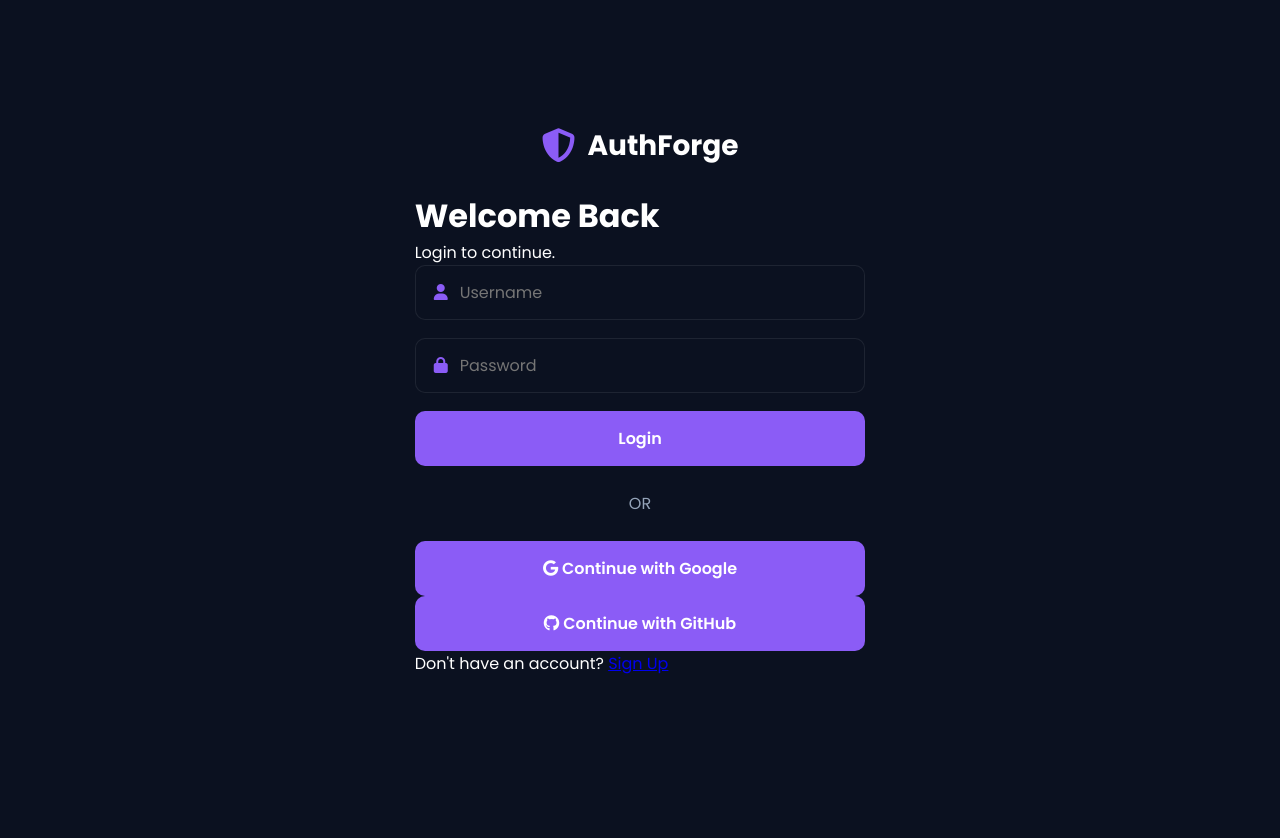
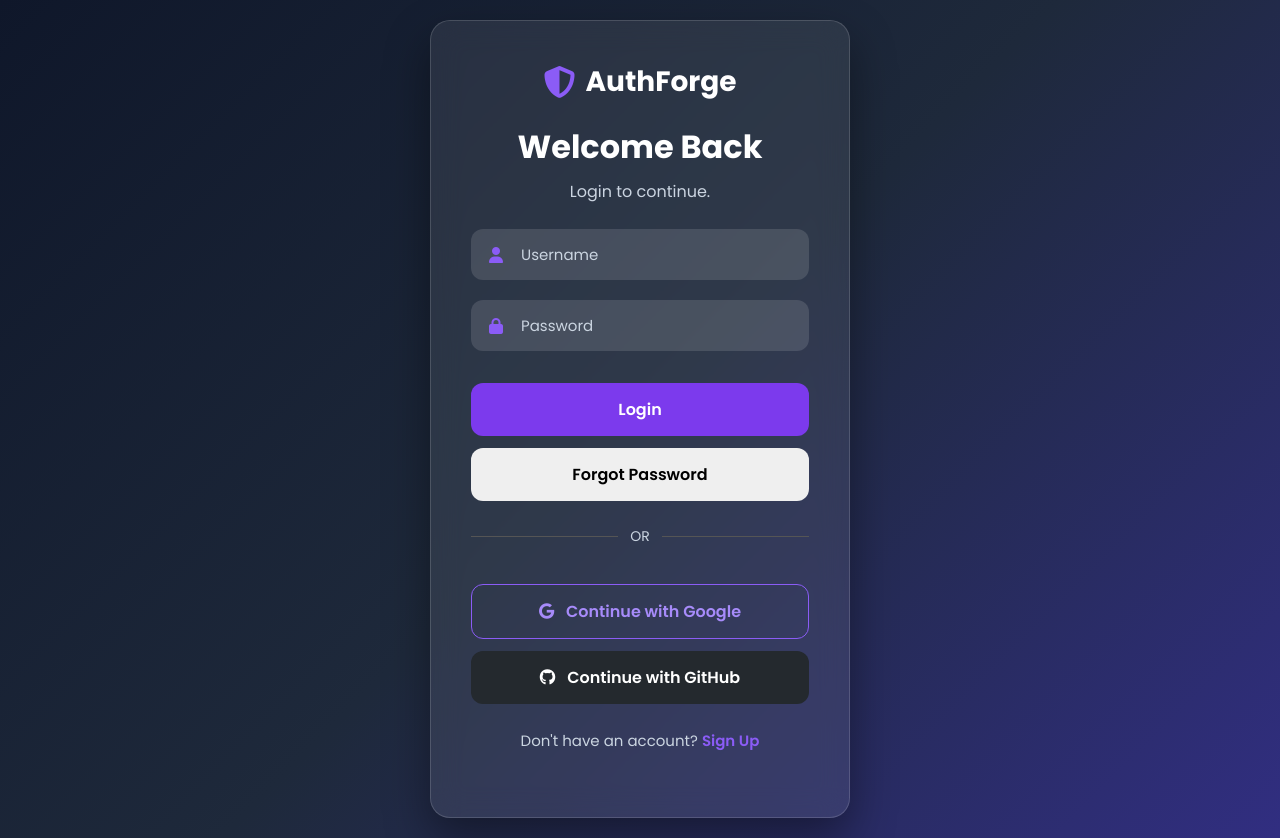
Before and after one commit to kganesh-tech/AuthForge, a website: page login.html in a window 1280 px wide. Before the commit the page ends 800 px from the top, so only its background shows below. Drawn offline with Linux system fonts and the light colour scheme.

Commit message:
Day 5: Added Forgot password UI inspired by Instagram

```diff
--- /dev/null
+++ b/forgotPassword.css
@@ -0,0 +1,97 @@
+*{
+    margin:0;
+    padding:0;
+    box-sizing:border-box;
+    font-family:Arial, Helvetica, sans-serif;
+}
+
+body{
+    height:100vh;
+    display:flex;
+    justify-content:center;
+    align-items:center;
+    background:linear-gradient(135deg,#0f172a,#1e293b,#334155);
+}
+
+.container{
+    width:400px;
+    background:#ffffff;
+    padding:40px 35px;
+    border-radius:15px;
+    box-shadow:0 10px 30px rgba(0,0,0,0.35);
+    text-align:center;
+}
+
+.container h1{
+    color:#111827;
+    margin-bottom:15px;
+    font-size:30px;
+}
+
+.container p{
+    color:#6b7280;
+    font-size:15px;
+    line-height:22px;
+    margin-bottom:30px;
+}
+
+.container a{
+    color:#2563eb;
+    text-decoration:none;
+    font-weight:bold;
+}
+
+.container a:hover{
+    text-decoration:underline;
+}
+
+input{
+    width:100%;
+    padding:14px;
+    border:1px solid #d1d5db;
+    border-radius:10px;
+    outline:none;
+    font-size:15px;
+    margin-bottom:25px;
+    transition:0.3s;
+}
+
+input:focus{
+    border-color:#2563eb;
+    box-shadow:0 0 8px rgba(37,99,235,0.3);
+}
+
+button{
+    width:100%;
+    padding:14px;
+    border:none;
+    border-radius:10px;
+    background:#2563eb;
+    color:white;
+    font-size:17px;
+    font-weight:bold;
+    cursor:pointer;
+    transition:0.3s;
+}
+
+button:hover{
+    background:#1d4ed8;
+    transform:translateY(-2px);
+}
+
+button:active{
+    transform:scale(0.98);
+}
+
+@media(max-width:450px){
+
+    .container{
+        width:90%;
+        padding:30px 20px;
+    }
+
+    .container h1{
+        font-size:25px;
+    }
+
+}
--- a/login.css
+++ b/login.css
@@ -6,183 +6,178 @@
 }
 
 body{
-
-    min-height:100vh;
-
     display:flex;
     justify-content:center;
     align-items:center;
-
-    background:#0b1120;
-
-    color:white;
+    min-height:100vh;
+    background:linear-gradient(135deg,#0f172a,#1e293b,#312e81);
 }
 
-.login-container{
-
+.container{
     width:100%;
     display:flex;
     justify-content:center;
     align-items:center;
-
-    padding:30px;
+    padding:20px;
 }
 
-.login-card{
-
+.login-box{
     width:420px;
-
-    background:#151c2e;
-
-    border:1px solid rgba(255,255,255,.08);
-
+    background:rgba(255,255,255,0.08);
+    backdrop-filter:blur(15px);
+    border:1px solid rgba(255,255,255,0.15);
     border-radius:20px;
-
     padding:40px;
-
-    box-shadow:0 0 30px rgba(124,58,237,.15);
+    color:white;
+    box-shadow:0 20px 45px rgba(0,0,0,0.4);
+    text-align:center;
 }
 
 .logo{
-
     display:flex;
     justify-content:center;
     align-items:center;
-
-    gap:12px;
-
-    margin-bottom:25px;
+    gap:10px;
+    margin-bottom:20px;
 }
 
 .logo i{
-
+    font-size:32px;
     color:#8b5cf6;
-    font-size:34px;
 }
 
 .logo h2{
-
     font-size:28px;
 }
 
-.login-card h1{
-
-    text-align:center;
-    margin-bottom:10px;
+h1{
+    margin-bottom:8px;
 }
 
-.login-card p{
-
-    text-align:center;
+.login-box p{
     color:#cbd5e1;
-
     margin-bottom:25px;
 }
 
 .input-box{
-
-    background:#0b1120;
-
-    border:1px solid rgba(255,255,255,.08);
-
-    border-radius:10px;
-
-    display:flex;
-    align-items:center;
-
-    padding:14px 18px;
-
-    margin-bottom:18px;
+    position:relative;
+    margin-bottom:20px;
 }
 
 .input-box i{
-
+    position:absolute;
+    left:18px;
+    top:50%;
+    transform:translateY(-50%);
     color:#8b5cf6;
-
-    margin-right:12px;
 }
 
 .input-box input{
-
     width:100%;
-
+    padding:14px 15px 14px 50px;
     border:none;
     outline:none;
+    border-radius:12px;
+    background:rgba(255,255,255,0.12);
+    color:white;
+    font-size:15px;
+}
 
-    background:transparent;
+.input-box input::placeholder{
+    color:#cbd5e1;
+}
 
-    color:white;
-
-    font-size:16px;
+.input-box input:focus{
+    border:2px solid #8b5cf6;
 }
 
 button{
-
     width:100%;
-
-    padding:15px;
-
+    padding:14px;
     border:none;
-
-    border-radius:10px;
-
-    background:#8b5cf6;
-
-    color:white;
-
+    border-radius:12px;
+    margin-top:12px;
+    cursor:pointer;
     font-size:16px;
-
     font-weight:600;
-
-    cursor:pointer;
-
     transition:.3s;
 }
 
-button:hover{
+form button{
+    background:#7c3aed;
+    color:white;
+}
 
-    transform:translateY(-3px);
+form button:hover{
+    background:#6d28d9;
+    transform:translateY(-2px);
+}
+
+button:nth-of-type(2){
+    background:transparent;
+    color:#a78bfa;
+    border:1px solid #8b5cf6;
+}
+
+button:nth-of-type(2):hover{
+    background:#8b5cf6;
+    color:white;
 }
 
 .divider{
-
-    text-align:center;
-
+    display:flex;
+    align-items:center;
     margin:25px 0;
-
-    color:#94a3b8;
 }
 
-.social-buttons{
-
-    display:flex;
-    flex-direction:column;
-
-    gap:15px;
+.divider::before,
+.divider::after{
+    content:"";
+    flex:1;
+    height:1px;
+    background:#555;
 }
 
-.google-btn,
-.github-btn{
-
-    background:transparent;
-
-    border:1px solid rgba(255,255,255,.08);
+.divider span{
+    margin:0 12px;
+    color:#cbd5e1;
+    font-size:14px;
 }
 
-.signup-text{
-
-    margin-top:25px;
-
-    text-align:center;
-
-    color:#cbd5e1;
+.google{
+    background:white;
+    color:#333;
 }
 
-.signup-text a{
+.google:hover{
+    background:#f1f1f1;
+}
 
+.github{
+    background:#24292e;
+    color:white;
+}
+
+.github:hover{
+    background:#111;
+}
+
+.google i,
+.github i{
+    margin-right:8px;
+}
+
+.signup{
+    margin-top:25px;
+    font-size:15px;
+}
+
+.signup a{
     color:#8b5cf6;
-
     text-decoration:none;
-
     font-weight:600;
 }
+
+.signup a:hover{
+    text-decoration:underline;
+}
--- a/login.html
+++ b/login.html
@@ -60,8 +60,12 @@
                 Login
             </button>
 
+
+
         </form>
-
+              <button type="button" id ="forgotBtn">
+                Forgot Password
+            </button>
         <div class="divider">
 
             <span>OR</span>
--- a/login.js
+++ b/login.js
@@ -40,3 +40,13 @@ document.getElementById("loginForm");
     console.log(err);
  });
 });
+
+const forgotBtn =
+document.getElementById("forgotBtn");
+
+console.log(forgotBtn);
+forgotBtn.addEventListener("click" , function() {
+   console.log("clicked");
+
+   window.location.href="forgotPassword.html";
+});
```
Also changed, not shown: forgotPassword.html (added, +19 -0 lines), forgotPassword.js (added).
